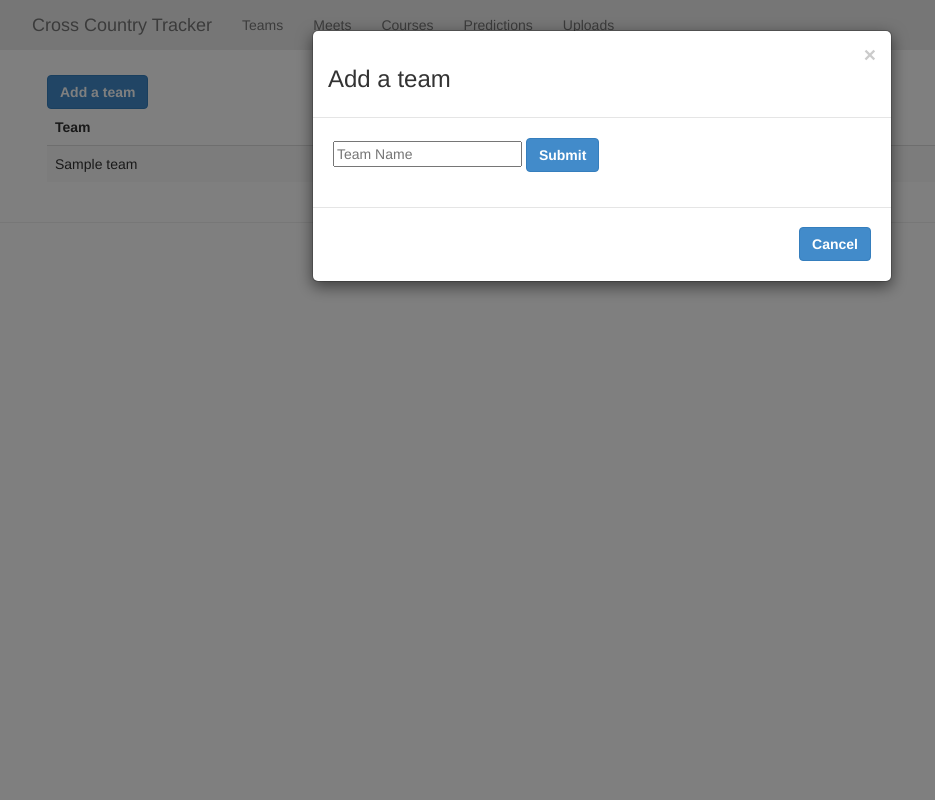
After one commit to ColCarroll/cross_tracker, a Flask app: template templates/teams.html in a window 1280 px wide, after a click on "Add a team". The commit adds this page. Shown: the whole page, without its empty margins (38-973 px from the left). Run offline with Flask 2, Linux system fonts and the light colour scheme; the template is opened without the code that fills it: most values are stand-ins (such as "Sample title", 1, 10 or a date in 2020); some libraries are stand-ins or nearby versions.

Commit message:
Added team template and ability to create teams

```diff
--- a/app.py
+++ b/app.py
@@ -7,8 +7,10 @@ from flask import Flask, render_template, send_from_directory
 from flask import request, redirect, url_for
 from werkzeug import secure_filename
 
+import mongo_utilities
 import forms
 from parser import allowed_file, Parser
+
 
 #----------------------------------------
 # initialization
@@ -25,25 +27,6 @@ if os.path.exists(".creds"):
   )
 
   APP.config["UPLOAD_FOLDER"] = os.path.join(APP.root_path, "raw_data")
-
-#----------------------------------------
-# database
-#----------------------------------------
-
-from mongoengine import connect
-from flask.ext.mongoengine import MongoEngine
-
-if os.path.exists(".creds"):
-  APP.config["MONGODB_DB"] = CREDS['DB_NAME']
-  connect(CREDS['DB_NAME'],
-      host='mongodb://' +
-      CREDS['DB_USERNAME'] +
-      ':' +
-      CREDS['DB_PASSWORD'] +
-      '@' +
-      CREDS['DB_HOST_ADDRESS'])
-  DB = MongoEngine(APP)
-
 #----------------------------------------
 # controllers
 #----------------------------------------
@@ -106,9 +89,22 @@ def meets():
 
 @APP.route("/teams")
 def teams():
-  """Front page for app
+  """View team data
   """
-  return render_template('index.html')
+  return render_template('teams.html', teams = mongo_utilities.get_teams())
+
+@APP.route("/teams/new", methods = ["GET", "POST"])
+def add_team():
+  """ Add a new team
+  """
+  team_name = request.form['team_name']
+
+  APP.logger.info("There was a post!")
+  APP.logger.info(request.form)
+  if request.method == "POST":
+    mongo_utilities.create_team(team_name)
+  else:
+    return render_template('teams.html', teams = mongo_utilities.get_teams())
 
 @APP.route("/courses")
 def courses():
--- /dev/null
+++ b/mongo_utilities.py
@@ -0,0 +1,22 @@
+"""Utilities for reading/writing
+to the mongodb
+"""
+from pymongo import MongoClient
+
+CLIENT = MongoClient()
+DBNAME = "cross_tracker"
+DB = CLIENT[DBNAME]
+
+TEAM_COLLECTION = "teams"
+
+def create_team(team_name, **kwargs):
+  """Creates a new team
+  """
+  kwargs["name"] = team_name
+  kwargs["alias"] = [team_name.lower()]
+  return DB[TEAM_COLLECTION].insert(kwargs)
+
+def get_teams():
+  """Returns a list of all teams
+  """
+  return DB[TEAM_COLLECTION].find()
--- a/templates/base.html
+++ b/templates/base.html
@@ -78,7 +78,7 @@
 
     </div>
 
-    <script src="http://ajax.googleapis.com/ajax/libs/jquery/1.7.2/jquery.min.js"></script>
+    <script src="//ajax.googleapis.com/ajax/libs/jquery/1.10.2/jquery.min.js"></script>
     <script src="{{ url_for("static", filename = "js/bootstrap.js") }}"></script>
     {% block js_footer %}
     {% endblock %}
--- /dev/null
+++ b/templates/teams.html
@@ -0,0 +1,54 @@
+{% extends "base.html" %}
+{% block title %} - Teams{% endblock %}
+
+{% macro display_teams(teams) %}
+<table class="table table-striped">
+  <thead>
+    <tr>
+      <th>Team</th>
+    </tr>
+  </thead>
+  {% for team in teams %}
+  <tr>
+    <td>{{ team['name'] }} </td>
+  </tr>
+  {% endfor %}
+</table>
+{% endmacro %}
+
+{% block content %}
+<a href="#teamModal" role="button" class="btn btn-primary" data-toggle="modal">Add a team</a>
+
+<div id="teamModal" class="modal">
+  <div class="modal-dialog">
+    <div class="modal-content">
+      <div class="modal-header">
+        <button type="button" class="close" data-dismiss="modal" aria-hidden="true">×</button>
+        <h3>Add a team</h3>
+      </div>
+      <div class="modal-body">
+        <form id="teamForm" method="post">
+          <input type="text" placeholder= "Team Name" id="team_name">
+          <button class="btn btn-primary" id="teamFormSubmit" type="submit" data-dismiss="modal">Submit</button>
+        </form>
+      </div>
+      <div class="modal-footer">
+        <button class="btn btn-primary" data-dismiss="modal" aria-hidden="true">Cancel</button>
+      </div>
+    </div>
+  </div>
+</div>
+{{ display_teams(teams) }}
+{% endblock %}
+
+{% block js_footer %}
+<script>
+$(function(){
+    $('#teamFormSubmit').click(function(e){
+      e.preventDefault();
+    $.post("{{ url_for("add_team") }}", {"team_name": $('#team_name').val()});
+    document.getElementById("teamForm").reset();
+    });
+});
+</script>
+{% endblock %}
```
Also changed, not shown: static/js/customjs.js (+11 -6 lines).
